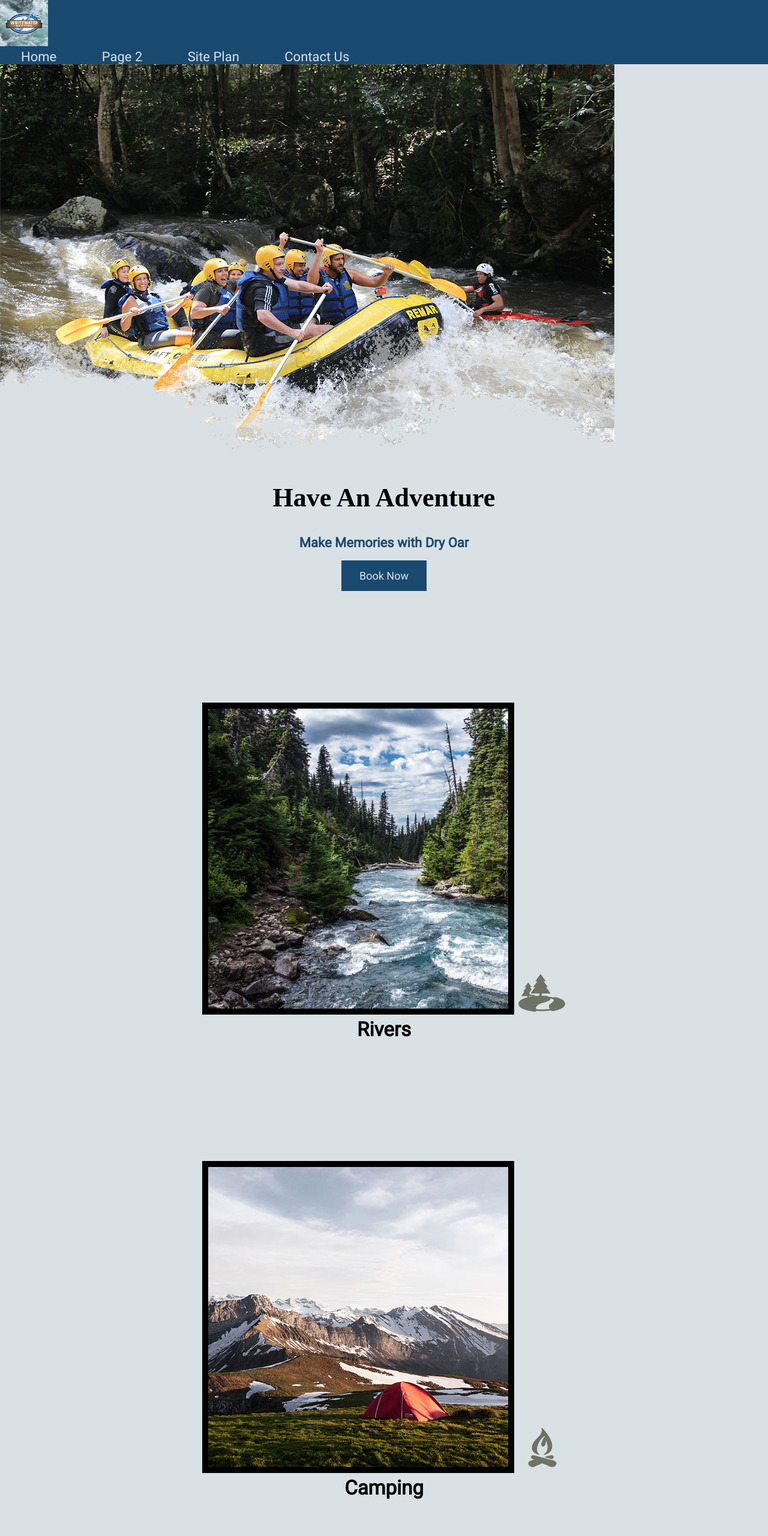
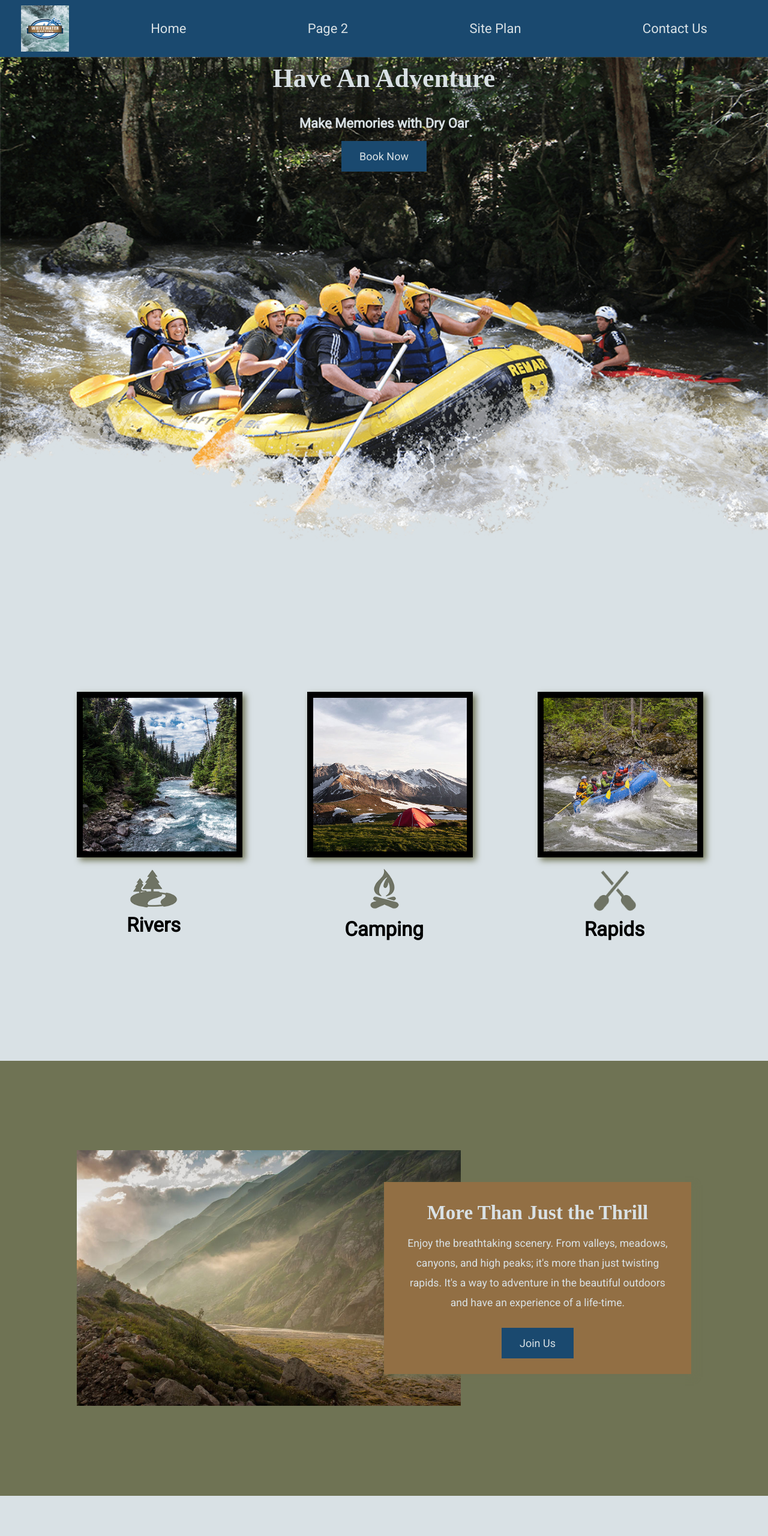
Before and after one commit to keelw/wdd130, a plain HTML site: page wwr/index.html in a window 1280 px wide. Shown: the top 2560 px of the page at 60% size. Drawn offline with Linux system fonts and the light colour scheme; a web font is replaced by a local one.

Commit message:
Updating CSS for WWR site

```diff
--- a/wwr/styles/style.css
+++ b/wwr/styles/style.css
@@ -4,6 +4,11 @@
     font-family: "Sigmar" ;
     font-size: 2em;
     margin-top: 10px;
+}
+
+header{
+    display: grid;
+    grid-template-columns: 150px auto;
 }
 
 #content{
@@ -17,6 +22,13 @@
 
 #logo_link{
     padding-top: 5px;
+    justify-self: center;
+    align-self: center;
+}
+
+nav {
+    display: flex;
+    justify-content: space-around;
 }
 
 nav a{
@@ -26,12 +38,40 @@ nav a{
     padding: 35px;
 }
 
+#hero {
+    display: grid;
+    grid-template-columns: 1fr 3fr 1fr;
+    /*margin-top: -100px;*/
+}
+
+#hero-img {
+    justify-self: center;
+    align-self: center;
+    width: 100%;
+}
+
+#hero-box {
+    grid-column: 1/4;
+    grid-row: 1/3;
+    /*z-index: -1*/
+}
+
+#hero-msg {
+    grid-column: 2/3;
+    grid-row: 1/2;
+    justify-self: center;
+    align-self: center;
+    /*margin-top: 100px;*/
+}
+
 #hero-msg h1{
     text-align: center;
+    color: #D9E1E5
 }
 
 #hero-msg h4{
     text-align: center;
+    color: #D9E1E5
 }
 
 h2{
@@ -48,6 +88,11 @@ h4{
 
 main section{
     text-align: center;
+}
+
+.home-grid {
+    display: grid;
+    grid-template-columns: 1fr 1fr 1fr 1fr 1fr 1fr 1fr 1fr 1fr 1fr;
 }
 
 #background{
@@ -94,16 +139,56 @@ nav a:hover{
 .card-img{
     border: 10px solid black;
     border-color: black;
+    transition: transform .5s;
+    box-shadow: 5px 5px 10px #6f7354;
+}
+
+.card-img:hover {
+    opacity: .6;
+    transform: scale(1.1);
+}
+
+.card-img, .mountains {
+    width: 100%;
 }
 
 .rivers-card, .camping-card, .rapids-card{
     margin: 200px 0;
 }
 
+.rivers-card {
+    grid-column: 2/4;
+    grid-row: 2/3;
+}
+
+.camping-card {
+    grid-column: 5/7;
+    grid-row: 2/3;
+}
+
+.rapids-card {
+    grid-column: 8/10;
+    grid-row: 2/3;
+}
+
+#background {
+    grid-column: 1/11;
+    grid-row: 4/9;
+    background-color:#6f7354;
+}
+
+.mountains {
+    grid-column: 2/7;
+    grid-row: 5/8;
+}
+
 .msg{
     background-color: #926F44;
     line-height: 1.5em;
     padding: 35px;
+    grid-column: 6/10;
+    grid-row: 6/7;
+    box-shadow: 5px 5px 10px #6f7354;
 }
 
 .msg h2{
@@ -121,6 +206,9 @@ footer{
     background-color: #1A496F;
     padding: 25px 50px;
     margin-top: 200px;
+    display: flex;
+    justify-content: space-around;
+    align-items: center;
 }
 
 footer a{
@@ -143,3 +231,45 @@ footer p a:hover{
 footer .social img{
     padding-top: 15px;
 }
+
+@media screen and (max-width: 900px) {
+    #hero, .home-grid {
+        display: block;
+        height: auto;
+    }
+    nav, footer {
+        flex-direction: column;
+    }
+    nav a {
+        display: block;
+        padding: 15px;
+    }
+    #hero {
+        margin-top: 0;
+    }
+    #hero-msg {
+        margin-top: 0;
+    }
+    #hero-msg h4 {
+        display: none;
+    }
+    .home-title {
+        font-size: 25px;
+        color: #6f7364;
+    }
+    .rivers-card, .camping-card, .rapids-card {
+        margin: 50px auto;
+        width: 60%;
+    }
+    #background {
+        display: none;
+    }
+    .mountains, .msg {
+        width: 80%;
+        display: block;
+        margin: 0 auto;
+    }
+    footer {
+        margin-top: 25px;
+    }
+}
```
